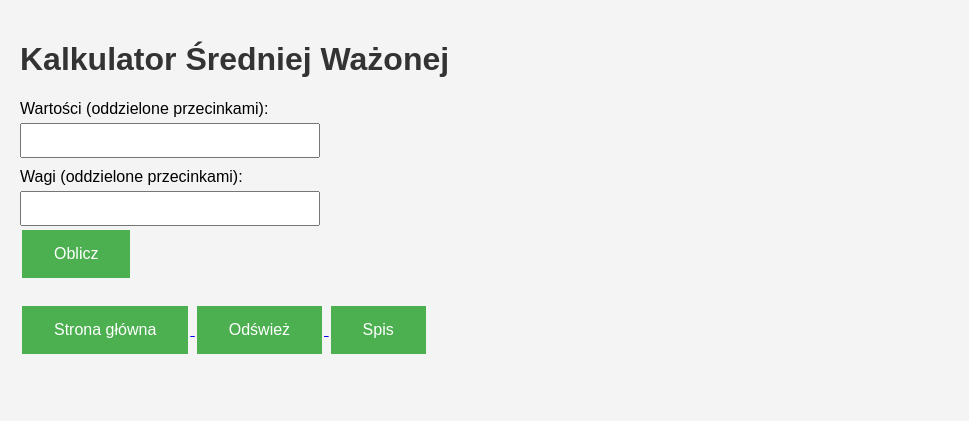
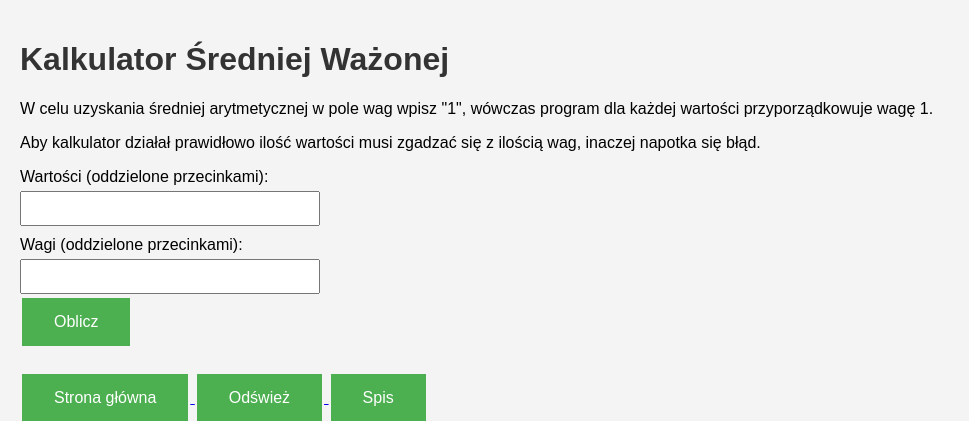
Before and after one commit to SzyKl24/Stat_site, a Flask app: page /kalkulator in a window 1280 px wide. Shown: the top 421 px of the page, without its empty margins (0-969 px from the left). Run offline with Flask 3, Linux system fonts and the light colour scheme.

Commit message:
Dodałem usprawnienia i warunkowanie do kalkulatora

```diff
--- a/app.py
+++ b/app.py
@@ -91,11 +91,17 @@ def calculate():
         values = [float(v) for v in values.split(',')]
         weights = [float(w) for w in weights.split(',')]
 
+        if len(weights) == 1 and len(values) > 1:
+            weights = [1] * len(values)
         if len(values) != len(weights):
-            raise ValueError("Liczba wartości i wag musi być taka sama.")
+            raise ValueError('Wprowadzono różną ilość wartości i wag')
+        if sum(weights) == 0:
+            raise ValueError('Suma wag nie może być równa 0')
+        if any(w < 0 for w in weights):
+            raise ValueError('Wagi nie mogą być ujemne')
 
         weighted_average = sum(v * w for v, w in zip(values, weights)) / sum(weights)
-
+        weighted_average = round(weighted_average, 2)
 
     return render_template('kalkulator.html', weighted_average=weighted_average, error_message=error_message)
 
--- a/templates/kalkulator.html
+++ b/templates/kalkulator.html
@@ -59,6 +59,8 @@
 </head>
 <body>
     <h1>Kalkulator Średniej Ważonej</h1>
+    <p>W celu uzyskania średniej arytmetycznej w pole wag wpisz "1", wówczas program dla każdej wartości przyporządkowuje wagę 1.</p>
+    <p>Aby kalkulator działał prawidłowo ilość wartości musi zgadzać się z ilością wag, inaczej napotka się błąd.</p>
     <form method="post">
         <div>
             <label for="values">Wartości (oddzielone przecinkami):</label>
```
